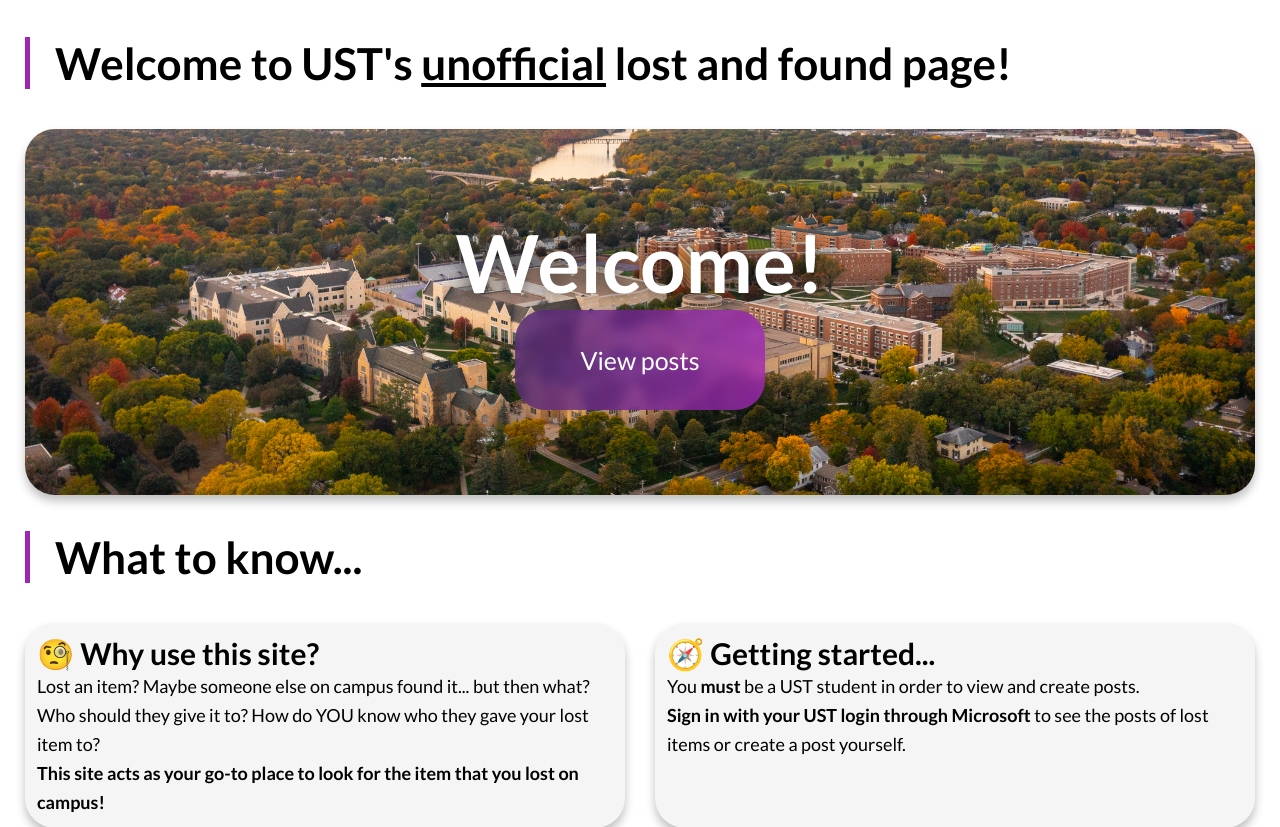
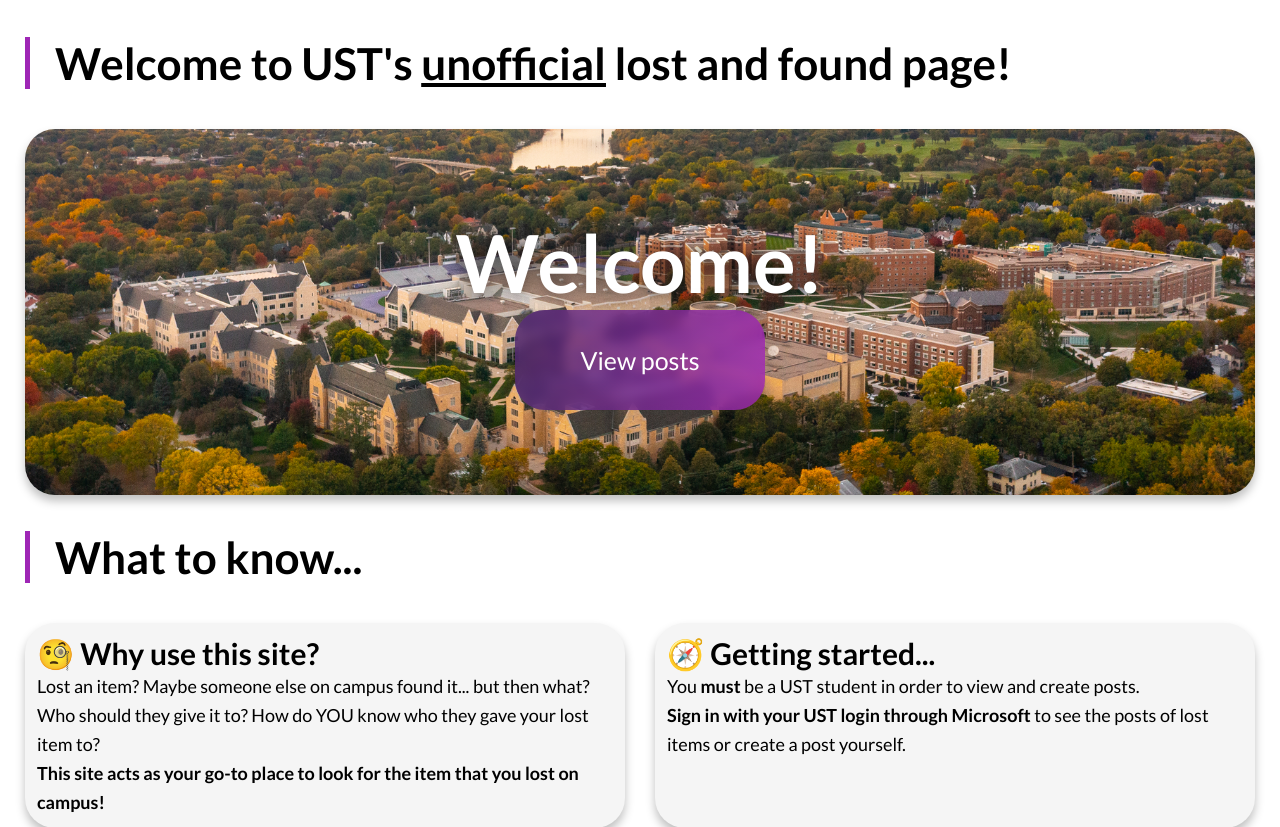
Before and after one commit to defcarlito/Lost-and-Found, a Flask app: template templates/home_logged_in.html in a window 1280 px wide. Shown: the part 165-992 px from the top of the page. Run offline with Flask 3, Linux system fonts and the light colour scheme; the template is opened without the code that fills it, so the values that code supplies are empty.

Commit message:
fixed weird image scaling of UST campus

```diff
--- a/static/css/home.css
+++ b/static/css/home.css
@@ -18,8 +18,9 @@
 .main {
     /* background-color: rgb(245, 245, 245); */
     background-image: url("/static/images/campus.jpg");
-    background-size: cover;
-    background-position: center 80%;
+    background-size: auto 120vh;
+    background-repeat: no-repeat;
+    background-position: center 75%;
 
     text-align: center;
     margin: 40 auto;
```
